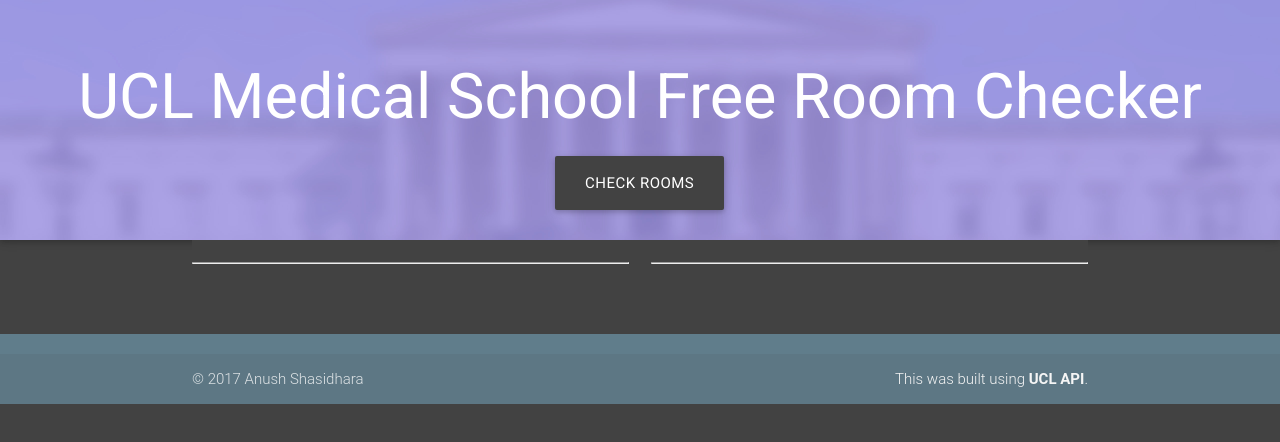
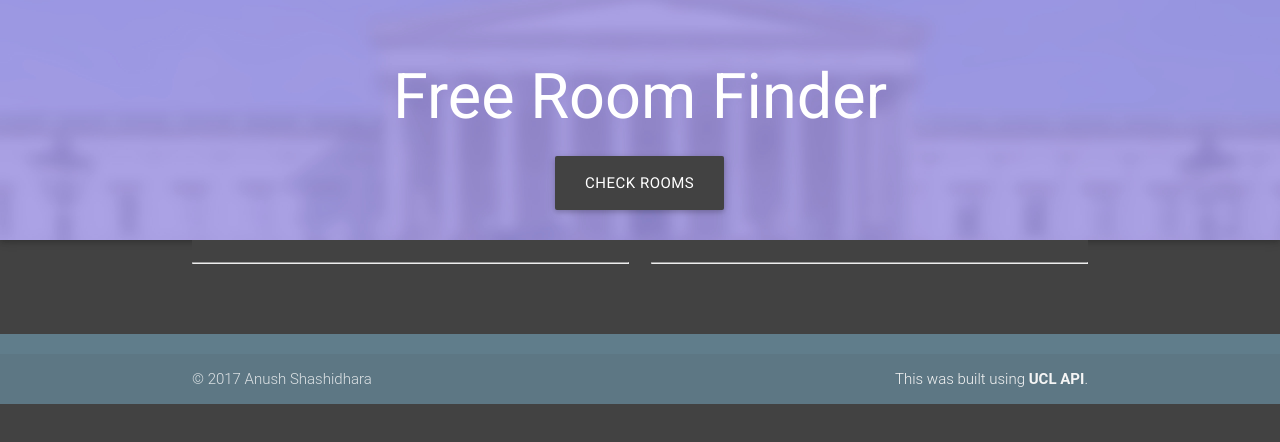
Before and after one commit to anushks/free-room-finder, a plain HTML site: page index.html in a window 1280 px wide. Drawn offline with nearby package versions, Linux system fonts and the light colour scheme; a web font is replaced by a local one.

Commit message:
change name

```diff
--- a/index.html
+++ b/index.html
@@ -7,7 +7,7 @@
 
 <body>
     <div class="splash z-depth-1 ">
-        <h1 align="center" class="white-text">UCL Medical School Free Room Checker</h1>
+        <h1 align="center" class="white-text">Free Room Finder</h1>
         <div align="center">
             <input class="waves-effect waves-light btn-large grey darken-3" id="btn" type="button" value="Check rooms" onclick="hi()" />
         </div>
@@ -29,7 +29,7 @@
     <footer class="page-footer blue-grey">
            <div class="footer-copyright">
            <div class="container">
-            © 2017 Anush Shasidhara
+            © 2017 Anush Shashidhara
             <a class="grey-text text-lighten-4 right" href="https://uclapi.com/">This was built using <b>UCL API</b>.</a>
             </div>
           </div>
```
